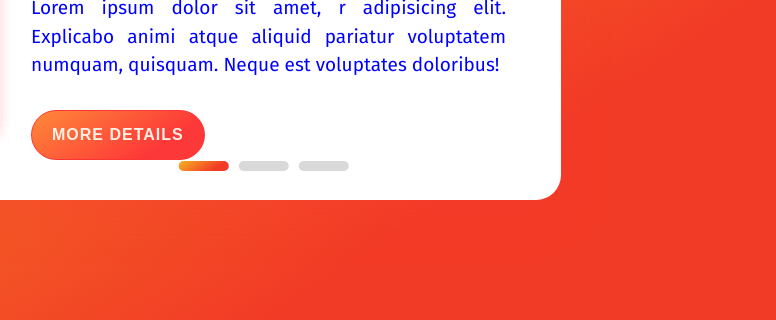
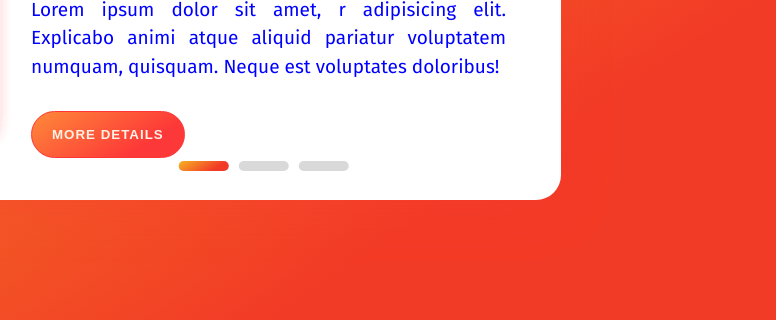
Before and after one commit to rocio2504/Slider, a plain HTML site: page index.html in a window 1280 px wide. Shown: the part 385-705 px from the top of the page, 504-1280 px from the left. Drawn offline with Linux system fonts and the light colour scheme.

Commit message:
Update style.css

```diff
--- a/style.css
+++ b/style.css
@@ -111,7 +111,7 @@ body {
   display: inline-flex;
   padding: 15px 20px;
   border: none;
-  font-size: 16px;
+  //font-size: 16px;
   text-transform: uppercase;
   color: #fff0e6;
   font-weight: 600;
```
